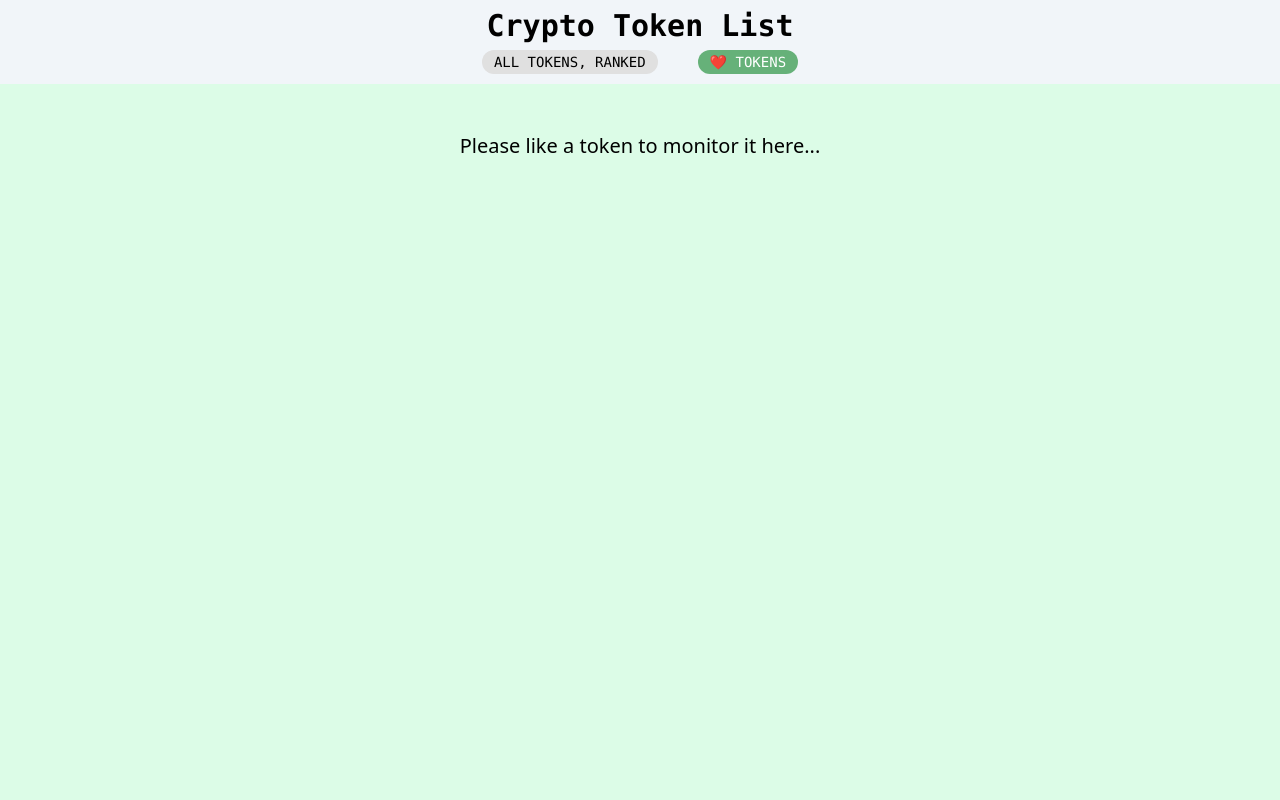
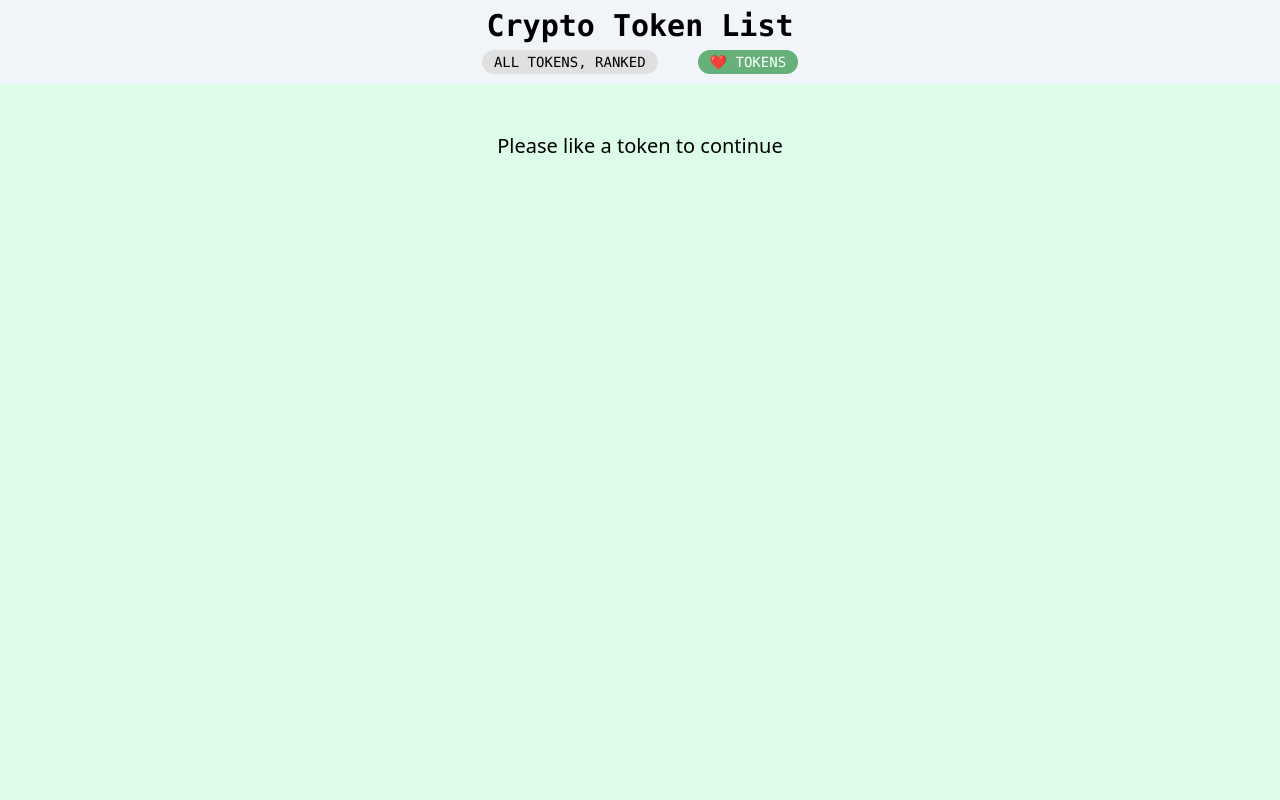
Before and after one commit to moyela/norebase, a React (Vite) app: page /favourites in a window 1280 px wide. Shown: the top 800 px of the page. Built offline with nearby package versions, Linux system fonts and the light colour scheme.

Commit message:
Update liked_tokens.tsx

```diff
--- a/src/routes/liked_tokens.tsx
+++ b/src/routes/liked_tokens.tsx
@@ -12,7 +12,7 @@ export default function LikedTokens() {
     let anyLikesYet = localStorage['likedTokens'] == undefined ? false : true;
 
     // check if liked tokens exist
-    if (anyLikesYet === false) {return <div className="flex flex-row justify-around"> <h1 className="text-xl pt-10 min-h-screen">Please like a token to monitor it here...</h1></div>}
+    if (anyLikesYet === false) {return <div className="flex flex-row justify-around"> <h1 className="text-xl pt-10 min-h-screen">Please like a token to continue</h1></div>}
     else {
       let likedTokensList = JSON.parse(localStorage.getItem('likedTokens') || '{}');
       let likedTokensArray = Object.keys(likedTokensList);;
```
